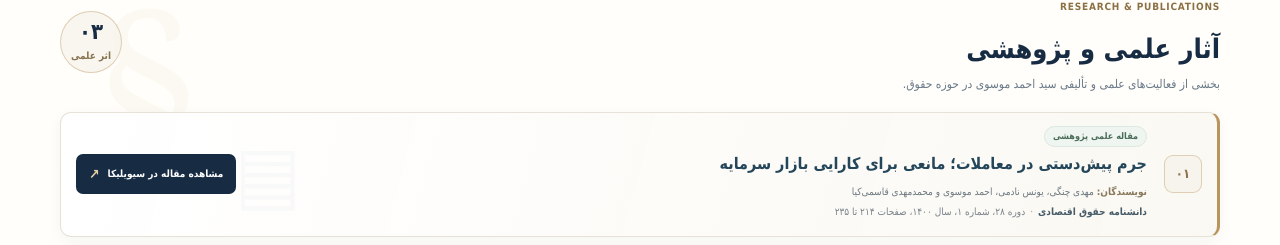
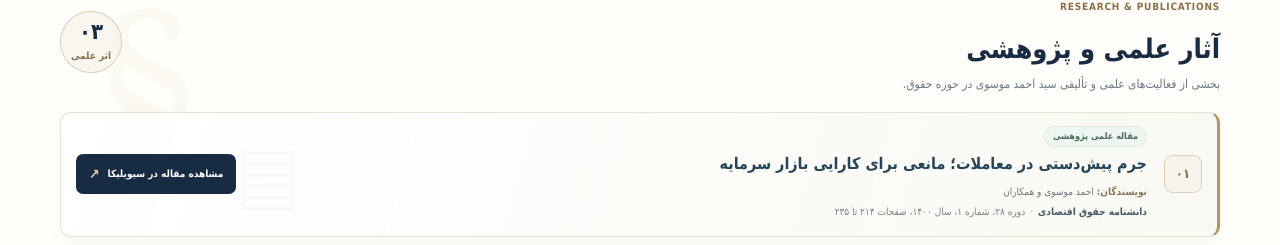
Before and after one commit to ahmadmousavi5908-crypto/vakilsite, a Next.js app: page /about in a window 1280 px wide. Shown: the part 1156-1401 px from the top of the page. Built offline with nearby package versions, Linux system fonts and the light colour scheme; no server answers; the database is empty; a web font is replaced by a local one.

Commit message:
fix(seo): separate co-author credit from attorney identity

```diff
--- a/src/components/PublishedWorks.jsx
+++ b/src/components/PublishedWorks.jsx
@@ -5,7 +5,7 @@ const works = [
     number: "۰۱",
     type: "مقاله علمی پژوهشی",
     title: "جرم پیش‌دستی در معاملات؛ مانعی برای کارایی بازار سرمایه",
-    authors: "مهدی چنگی، یونس نادمی، احمد موسوی و محمدمهدی قاسمی‌کیا",
+    authors: "احمد موسوی و همکاران",
     publication: "دانشنامه حقوق اقتصادی",
     details: "دوره ۲۸، شماره ۱، سال ۱۴۰۰، صفحات ۲۱۴ تا ۲۳۵",
     link: "https://civilica.com/doc/1408558",
```
